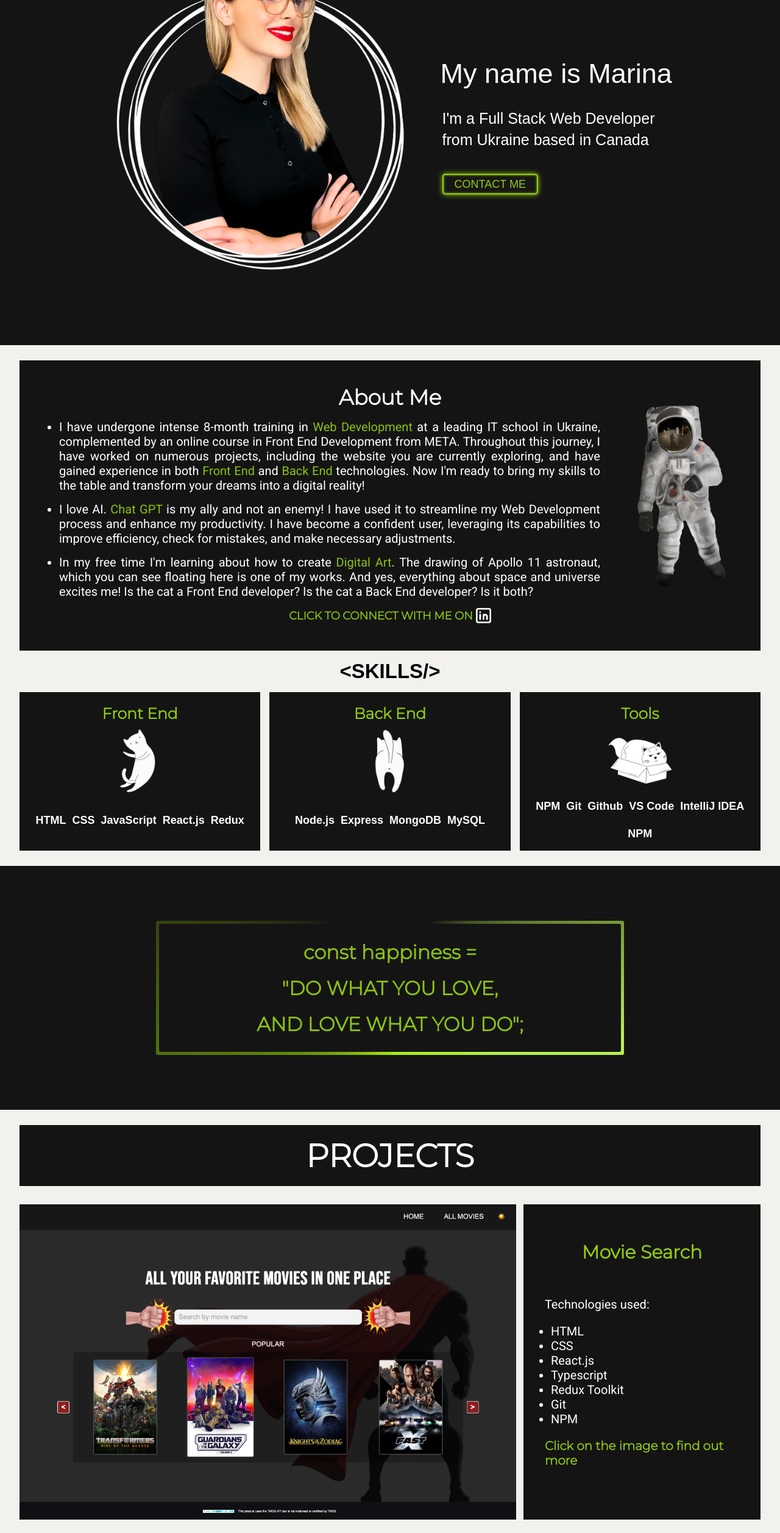
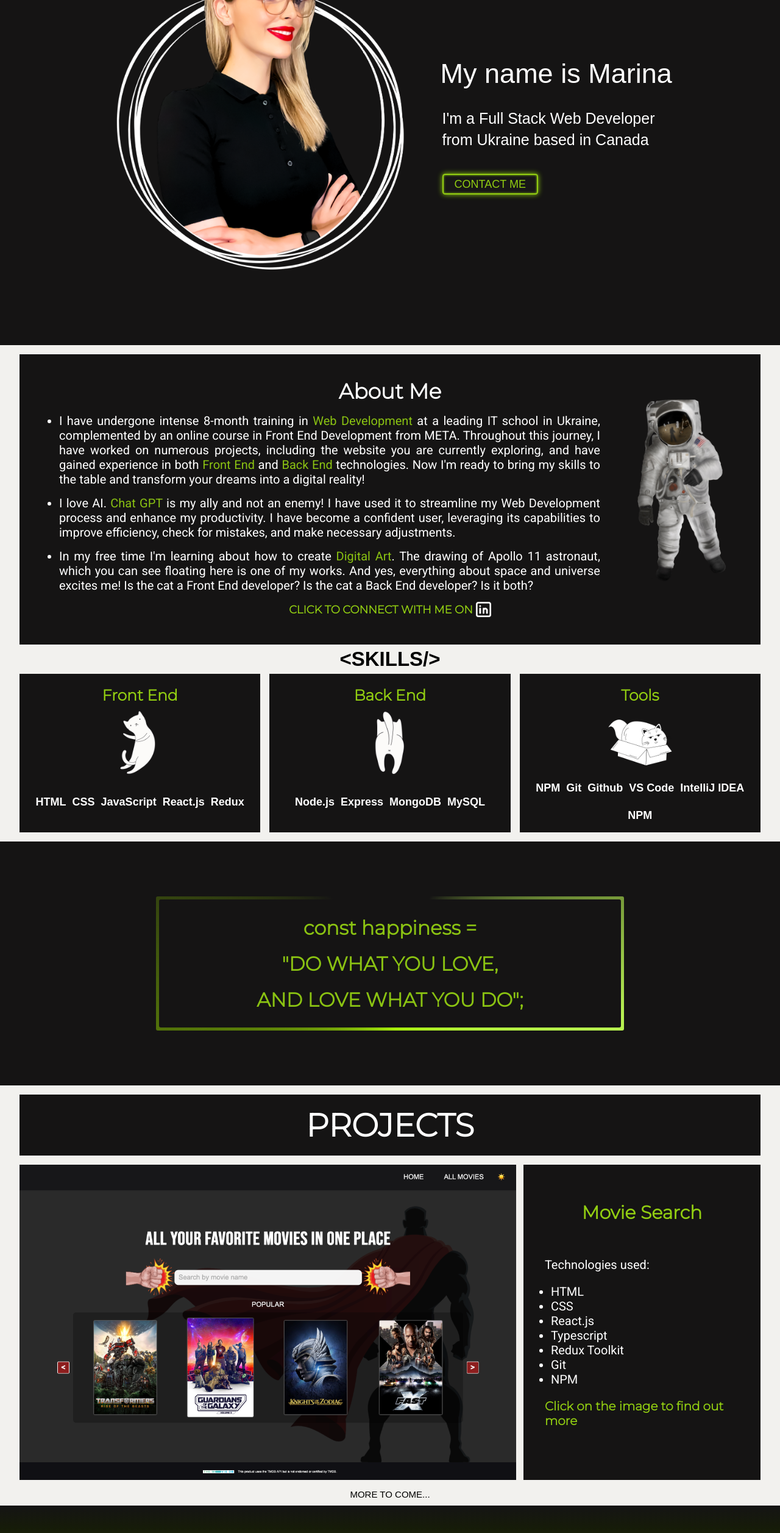
Before and after one commit to samolchik/mari-web-prof, a React (Create React App) app: page / in a window 1280 px wide. Shown: the part 234-2748 px from the top of the page at 61% size. Built offline with nearby package versions, Linux system fonts and the light colour scheme.

Commit message:
commit 3

```diff
--- a/src/components/AboutMe/AboutMe.css
+++ b/src/components/AboutMe/AboutMe.css
@@ -8,8 +8,8 @@
     background: rgb(242, 241, 238);
     font-family: Arial;
     flex-direction: column;
-    padding-top: 15px;
-    padding-bottom: 15px;
+    padding-top: 5px;
+    padding-bottom: 5px;
 
 }
 .highlight {
@@ -103,7 +103,7 @@
     margin-bottom: 25px;
 }
 .skills-list-header {
-    margin: 15px;
+    margin: 5px;
     font-size: 22px;
 }
 .skills-list {
--- a/src/components/Projects/Projects.css
+++ b/src/components/Projects/Projects.css
@@ -16,8 +16,8 @@
     justify-content: center;
     align-items: center;
     flex-direction: column;
-    padding-top: 15px;
-    padding-bottom: 15px;
+    padding-top: 5px;
+    padding-bottom: 5px;
 
 }
 
@@ -44,7 +44,7 @@
     width: 100%;
     display: flex;
     justify-content: space-between;
-    margin-top: 30px;
+    margin-top: 15px;
     margin-bottom: 10px;
 }
 .homePage {
```
